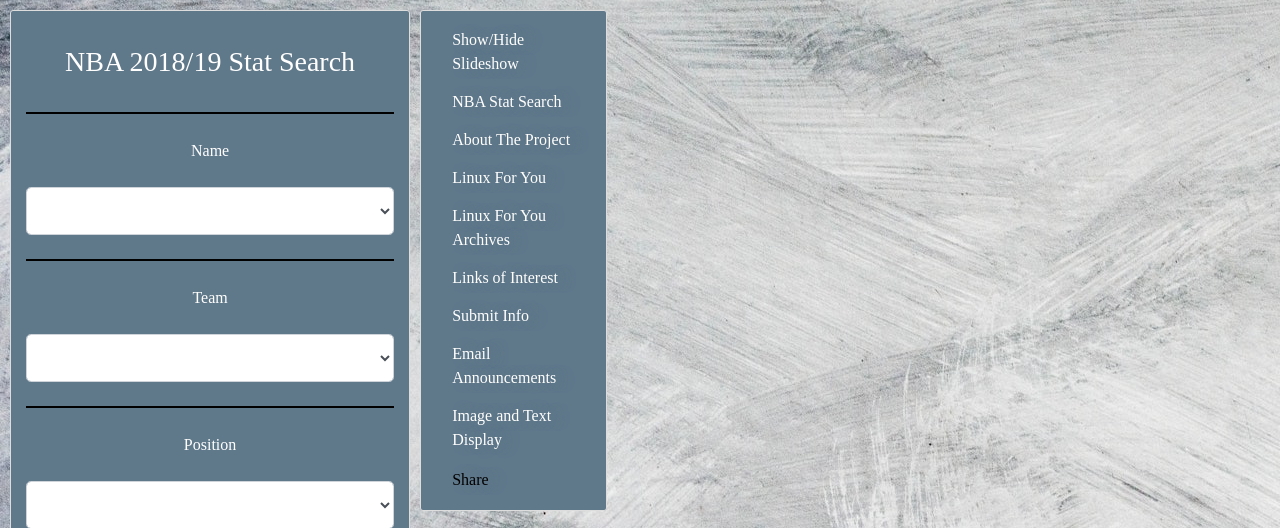
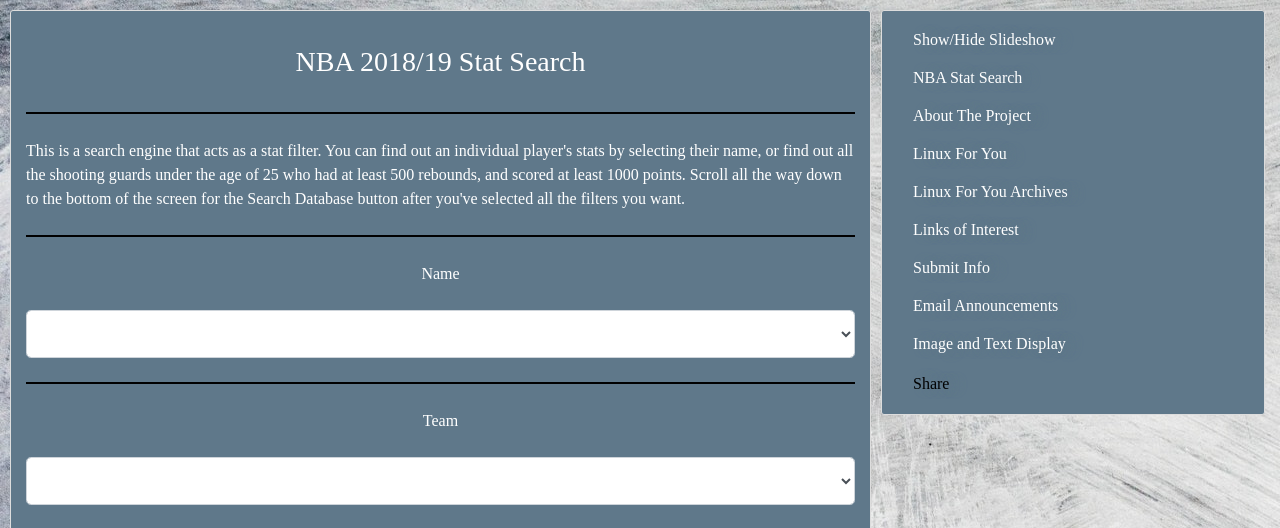
Before and after one commit to pychthonic/mammoth-flask-blog, a Flask app: page /nba-stats in a window 1280 px wide. Shown: the part 58-586 px from the top of the page. Run offline with Flask 2, Linux system fonts and the light colour scheme; data that the repository does not hold is empty; some libraries are stand-ins or nearby versions.

Commit message:
worked on nba search engine

```diff
--- a/mammothflaskblog/templates/home.html
+++ b/mammothflaskblog/templates/home.html
@@ -1,8 +1,6 @@
 {% extends "layout.html" %}
 {% block content %}
-	{% if posts.page == 1 %}
 
-	{% endif %}
 	{% for post in posts.items %}
 		<div class="content-section-post">
 
--- a/mammothflaskblog/templates/links_of_interest.html
+++ b/mammothflaskblog/templates/links_of_interest.html
@@ -2,7 +2,7 @@
 
 {% block content %}
 <div class="page-content content-section">
-<!-- <div class = "contrasted-text"> -->
+
 
 <h2 class="bottom-border-line">LINKS OF INTEREST</h2>
 
--- a/mammothflaskblog/templates/nba_stat_search.html
+++ b/mammothflaskblog/templates/nba_stat_search.html
@@ -6,7 +6,10 @@
 			<fieldset class="form-group">
 
 				<br>
-				<h3 class="bottom-border-line centered-text">NBA 2018/19 Stat Search<br><br></h3>
+				<h3 class="centered-text bottom-border-line">NBA 2018/19 Stat Search<br><br></h3><p class="bottom-border-line">This is a search engine that acts as a stat filter. You can find out an individual player's stats by selecting their name, or find out all the shooting guards under the age of 25 who had at least 500 rebounds, and scored at least 1000 points. Scroll all the way down to the bottom of the screen for the Search Database button after you've selected all the filters you want.<br><br></p>
+
+
+
 
 				<div class="form-group bottom-border-line">
 					<p class="centered-text">{{ form.name.label(class="form-control-label") }}</p>
--- a/mammothflaskblog/templates/nba_stat_search_results.html
+++ b/mammothflaskblog/templates/nba_stat_search_results.html
@@ -9,6 +9,7 @@
       <div class="media-body">
           <h5>{{ search_summary }}</h5>
           <p>{{ list_of_teams_string }}<p>
+          <p>Players who were traded mid-season have their season stats aggregated in a "Multiple Teams" category. Robert Covington, for example, has three entries in the database - one for his stats on the Sixers, one for his stats on the Timberwolves, and one for full season stats.
       </div>
   </article>
 
--- a/mammothflaskblog/templates/submit_info.html
+++ b/mammothflaskblog/templates/submit_info.html
@@ -5,7 +5,6 @@
 <div class="page-content content-section">
 <h2 class="bottom-border-line">SUBMIT INFO / DONATE</h2>
 
-<!-- <h3><b>Don't just sit there - do something!</b></h3> -->
 
 <div class="bottom-border-line">
 <p>Visitors to the site can submit their info via these links. The app forwards all info submitted to the admin's email address.<br></p>
```
